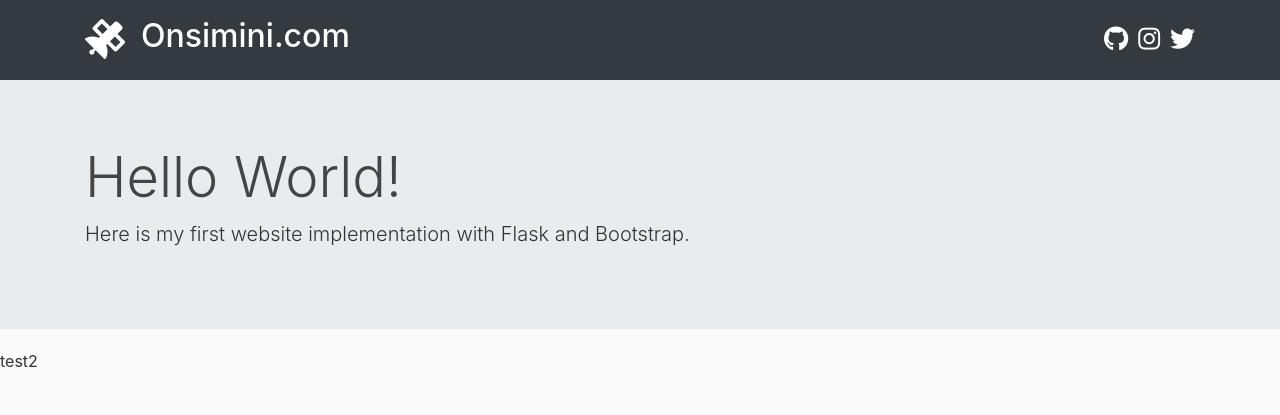
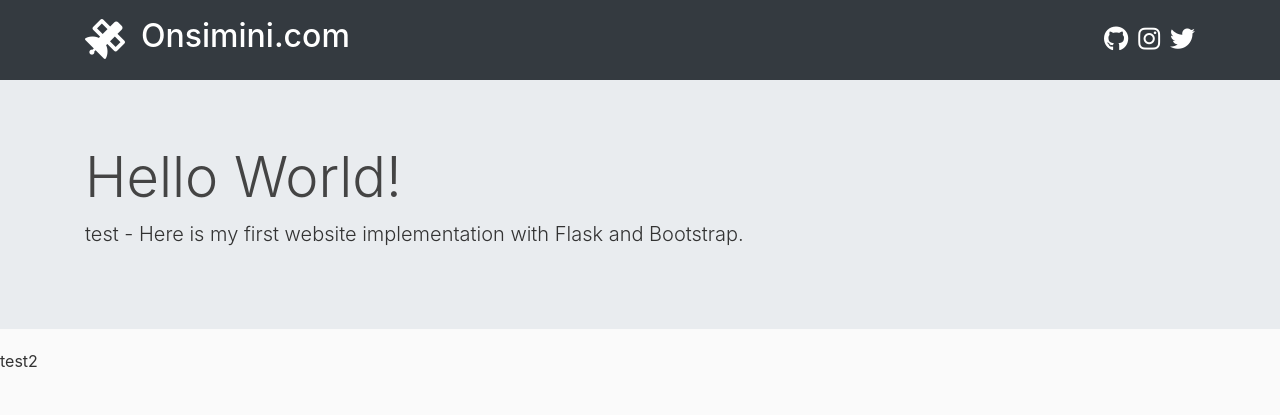
Before and after one commit to onsimini/onsimini-website, a Flask app: template app/templates/base.html in a window 1280 px wide. Shown: the top 415 px of the page. Run offline with Flask 2, Linux system fonts and the light colour scheme; the template is opened without the code that fills it, so the values that code supplies are empty; some libraries are stand-ins or nearby versions.

```diff
--- a/app/templates/base.html
+++ b/app/templates/base.html
@@ -57,7 +57,7 @@
         {% if junbo_title %}
           <p class="lead">{{ junbo_subtitle }}</p>
         {% else %}
-          <p class="lead">Here is my first website implementation with Flask and Bootstrap.</p>
+          <p class="lead">test - Here is my first website implementation with Flask and Bootstrap.</p>
         {% endif %}
       </div>
     </div>
--- a/run.py
+++ b/run.py
@@ -1,5 +1,8 @@
-from app import app
+#!/usr/local/bin/python3
 
+from app import create_app
+
+app = create_app()
 
 if __name__ == '__main__':
     app.run()
```
